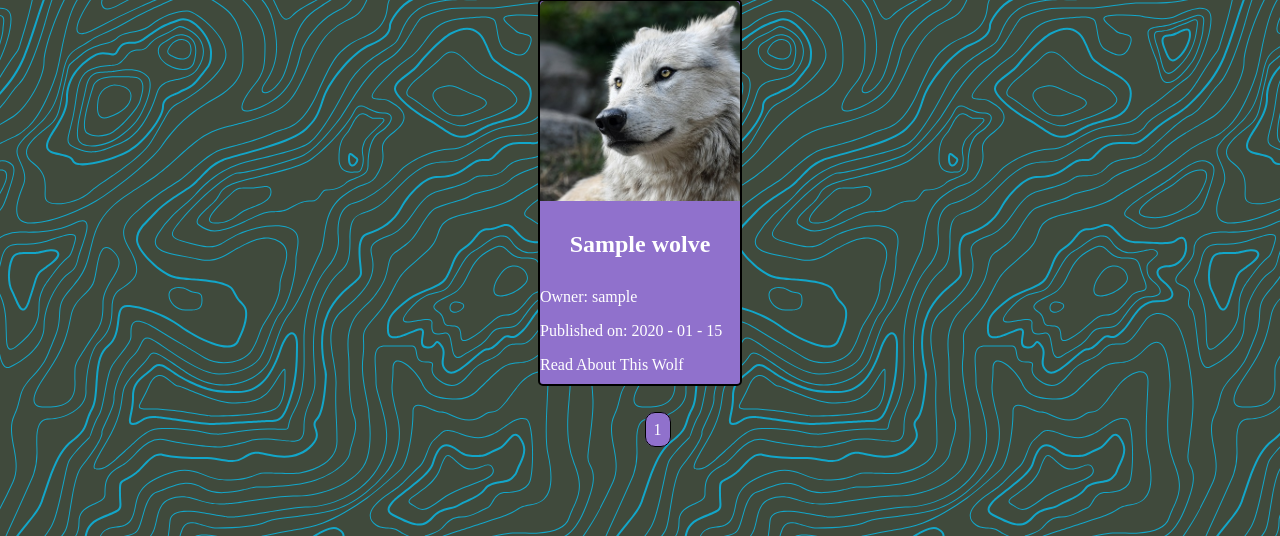
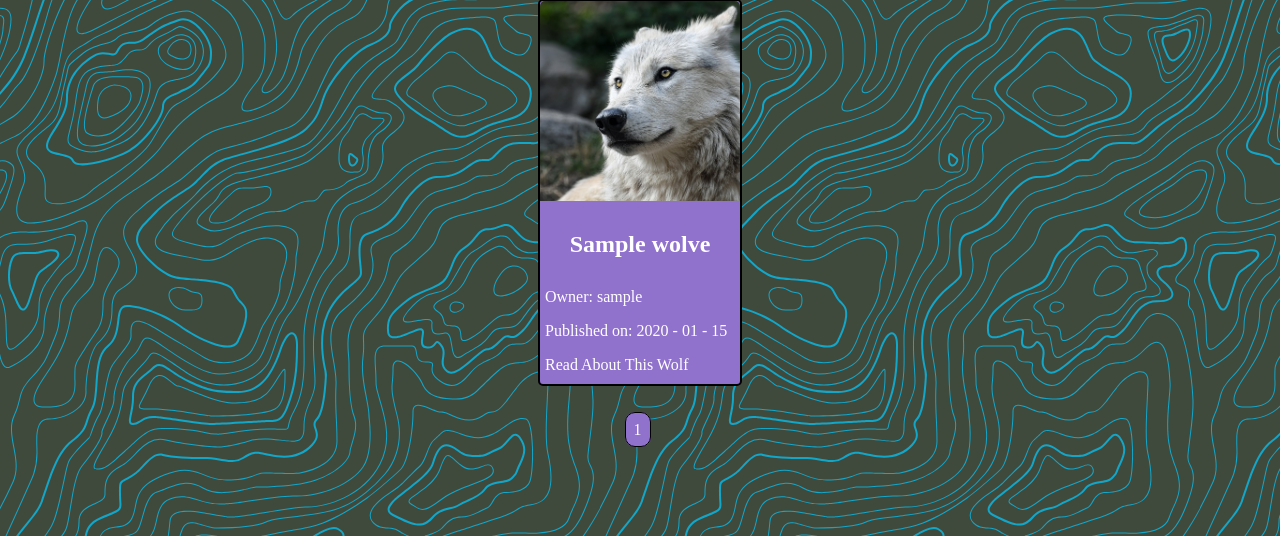
Before and after one commit to wolfsige/wolf_collector_mk2, a Flask app: page / in a window 1280 px wide. Shown: the part 200-736 px from the top of the page. Run offline with Flask 2, Linux system fonts and the light colour scheme; tables that the repository leaves empty hold one stand-in row (values such as "Sample post").

Commit message:
add index css

```diff
--- a/myapp/static/style/index.css
+++ b/myapp/static/style/index.css
@@ -43,11 +43,16 @@
   padding-bottom: 10px;
 }
 
+.content {
+  padding-left: 5px;
+}
+
 .page-nums {
   display: flex;
   justify-content: center;
   margin-top: 20px;
   margin-bottom: 15px;
+  padding: 0;
 }
 
 .page-nums a {
@@ -66,3 +71,10 @@
 .num a {
   text-decoration: none;
 }
+
+@media (max-width: 300px) {
+  .title-body {
+    width: 200px;
+    text-align: center;
+  }
+}
--- a/myapp/templates/index.html
+++ b/myapp/templates/index.html
@@ -18,11 +18,11 @@
                     <h2 class="wolf-name">
                         <a class="card-title" href="{{url_for('wolves_posts.wolf', wolves_id=post.id)}}">{{post.title}}</a>
                     </h2>
-                    <p>
+                    <p class="content">
                         <a href="{{url_for('users.user_posts', username=post.author.username)}}">Owner: {{post.author.username}}</a>
                     </p>
-                    <p>Published on: {{post.date.strftime('%Y - %m - %d')}}</p>
-                    <a class="btn btn-primary" href="{{url_for('wolves_posts.wolf', wolves_id=post.id)}}">Read About This Wolf</a>
+                    <p class="content">Published on: {{post.date.strftime('%Y - %m - %d')}}</p>
+                    <a class="content" href="{{url_for('wolves_posts.wolf', wolves_id=post.id)}}">Read About This Wolf</a>
                 </div>
             </div>
         {% endfor %}
```
